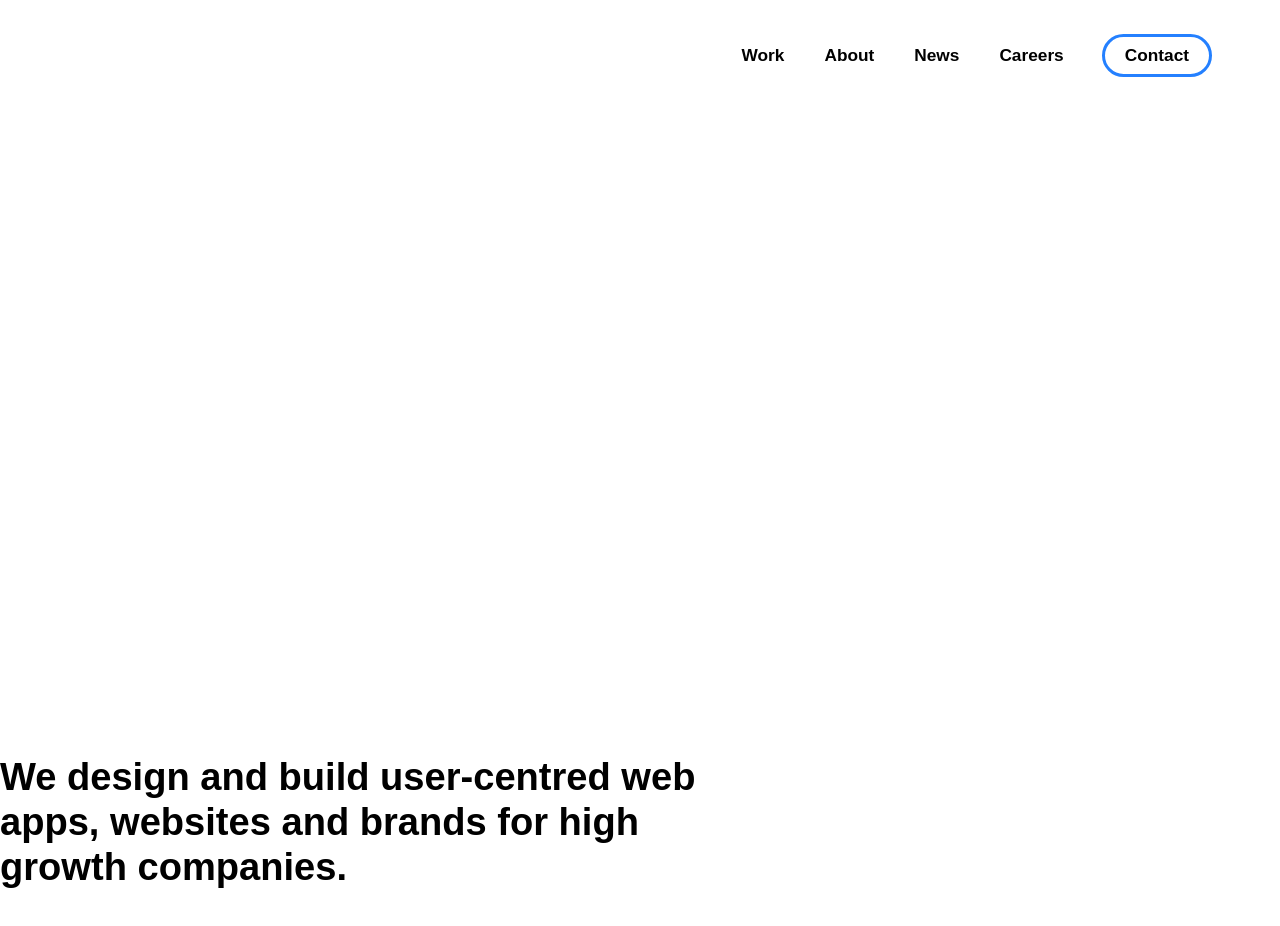
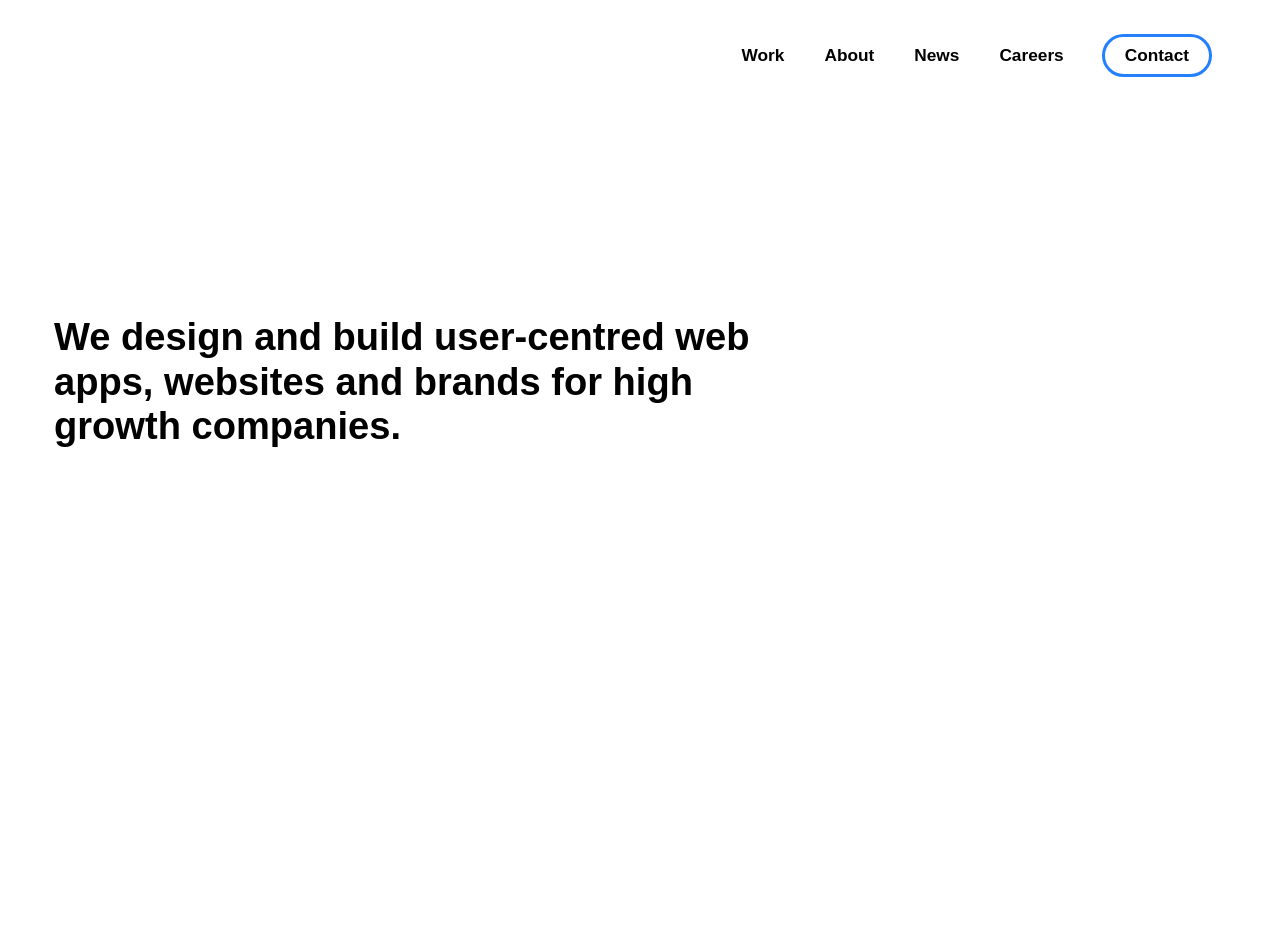
Before and after one commit to molinajimenez/web_proyecto1, a React app: page / in a window 1280 px wide. Shown: the top 926 px of the page. After the commit the page ends 800 px from the top, so only its background shows below. Built offline with nearby package versions, Linux system fonts and the light colour scheme.

Commit message:
arreglado problema de estructura del archivo, arreglado calculo de vh

```diff
--- a/src/components/App.js
+++ b/src/components/App.js
@@ -5,10 +5,16 @@ import '../css/mainStyle.css'
 class App extends Component{
 
     render(){
-       return <div>
-            <NavBar></NavBar>
-            <HeaderContent></HeaderContent>
-        </div>
+       return(
+        <header className="mainHeader">
+            <div className="outerContainer">
+                <NavBar></NavBar>
+                <HeaderContent></HeaderContent>
+            </div>
+
+        </header>
+
+       );
     }
 }
 
--- a/src/components/NavBar.js
+++ b/src/components/NavBar.js
@@ -39,7 +39,6 @@ export class NavBar extends React.Component{
 
     render(){
         return(
-            <header className="so-ele home">
             <div className="top-menu" id="header">
                 <div className="container" onScroll={this.handleScroll}>
                     <nav className="menu">
@@ -60,13 +59,9 @@ export class NavBar extends React.Component{
                                 <a href="www.google.com" title="Contact" className="contact">Contact</a>
                             </li>
                         </ul>
-
                     </nav>
                 </div>
             </div>
-
-            </header>
-
         );
     }
 }
--- a/src/css/headerContent.css
+++ b/src/css/headerContent.css
@@ -1,5 +1,5 @@
 .headerContent{
-    z-index: 1;
+    z-index: 999;
     display: block;
     width: 100%;
     position: relative;
--- a/src/css/mainStyle.css
+++ b/src/css/mainStyle.css
@@ -16,3 +16,22 @@ body{
     background-color: #FFFFFF;
     color: #000000;
 }
+
+.outerContainer{
+    max-width: 1236px;
+    position: relative;
+    display: flex;
+    width: 100%;
+    margin: 0 auto;
+    padding: 0 32px;
+    width: 100%;
+    height: inherit;
+    -webkit-box-pack: center;
+    justify-content: center;
+    -webkit-box-align: center;
+    align-items: center;
+}
+
+header.mainHeader{
+    height: calc(100vh - 68px);
+}
--- a/src/css/navbarStyle.css
+++ b/src/css/navbarStyle.css
@@ -12,6 +12,7 @@ header{
     padding: 0;
     -webkit-tap-highlight-color: rgba(0,0,0,0);
 }
+
 
 header .top-menu{
     transform: translateY(0);
@@ -37,15 +38,6 @@ header .top-menu{
 ::selection{
     background: #0DD9F0;
     color: white;
-}
-
-.container{
-    max-width: 1236px;
-    position: relative;
-    display: block;
-    width: 100%;
-    margin: 0 auto;
-    padding: 0 32px;
 }
 
 header nav.menu{
--- a/webpack.config.js
+++ b/webpack.config.js
@@ -19,7 +19,7 @@ module.exports = {
             {
                 test: /\.css$/,
                 exclude: /node_modules/,
-                use: ['style-loader','css-loader']
+                use: ['style-loader','postcss-loader']
             },
 
             {
```
Lines whose indentation alone changed are shown as unchanged.
